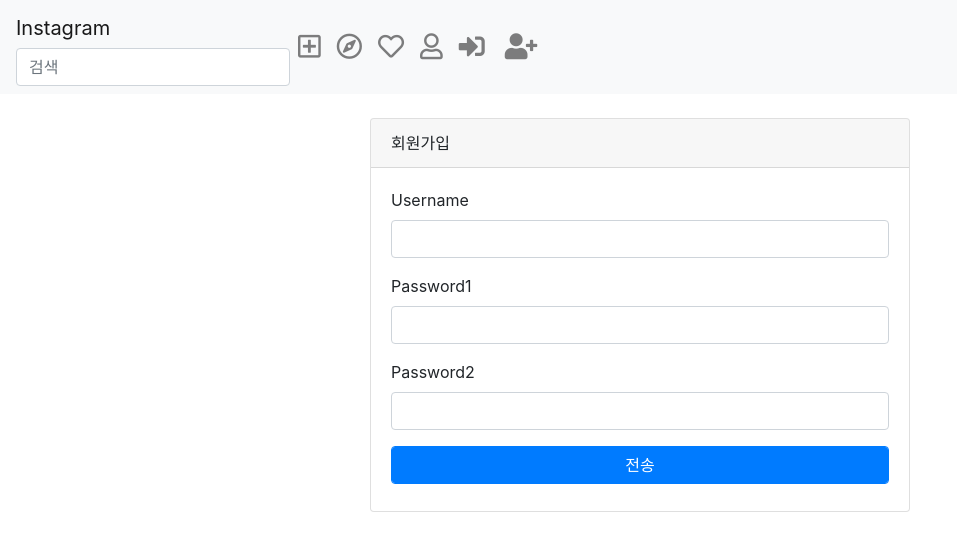
After one commit to AsheKR/instagram, a Django app: page /members/signup/ in a window 1280 px wide. The commit adds this page. Shown: the top 551 px of the page, without its empty margins (0-957 px from the left). Run offline with Django 3.2, Linux system fonts and the light colour scheme; some libraries are stand-ins or nearby versions.

Commit message:
signup view, url, template 연결

```diff
--- a/app/members/forms.py
+++ b/app/members/forms.py
@@ -5,7 +5,7 @@
     username = forms.CharField(
         widget=forms.TextInput(
             attrs={
-                'class':'form-control'
+                'class': 'form-control'
             }
         ),
     )
@@ -16,3 +16,27 @@
             }
         ),
     )
+
+
+class SignupForm(forms.Form):
+    username = forms.CharField(
+        widget=forms.TextInput(
+            attrs={
+                'class': 'form-control'
+            }
+        ),
+    )
+    password1 = forms.CharField(
+        widget=forms.PasswordInput(
+            attrs={
+                'class': 'form-control',
+            }
+        ),
+    )
+    password2 = forms.CharField(
+        widget=forms.PasswordInput(
+            attrs={
+                'class': 'form-control',
+            }
+        ),
+    )
--- a/app/members/urls.py
+++ b/app/members/urls.py
@@ -6,5 +6,6 @@
 
 urlpatterns = [
     path('login/', views.login_view, name='login_view'),
-    path('logout/', views.logout_view, name='logout_view')
+    path('logout/', views.logout_view, name='logout_view'),
+    path('signup/', views.signup_view, name='signup_view'),
 ]
--- a/app/members/views.py
+++ b/app/members/views.py
@@ -1,7 +1,8 @@
 from django.contrib.auth import authenticate, login, logout
 from django.shortcuts import render, redirect
 
-from .forms import LoginForm
+from .forms import LoginForm, SignupForm
+
 
 # Create your views here.
 def login_view(request):
@@ -57,3 +58,20 @@
     if request.method == 'POST':
         logout(request)
         return redirect('posts:post_list')
+
+
+def signup_view(request):
+    # URL: /members/signup/
+    # Template: members/signup.html
+    # Form:
+    # SignupForm
+    # username, password1, password2
+    # 나머지 요소들은 login.html의 요소를 최대한 재활용
+    if request.method == "POST":
+        pass
+    else:
+        form = SignupForm()
+        context = {
+            'form': form
+        }
+        return render(request, 'members/signup.html', context)
--- /dev/null
+++ b/app/templates/members/signup.html
@@ -0,0 +1,41 @@
+{% extends 'posts/base.html' %}
+
+{% block content %}
+<div class="container">
+        <div class="row justify-content-center mb-4">
+            <div class="col col-lg-6 col-sm-12 col-offset-2">
+                <div class="card">
+                    <div class="card-header">
+                        회원가입
+                    </div>
+                    <div class="card-body">
+                        <div class="card-text">
+                            <form action="{% url 'members:login_view' %}" method="post">
+                                {% csrf_token %}
+                                <div class="form-group">
+                                    <div class="custom-file mb-2">
+                                        {% for field in form %}
+                                            {{ field.errors }}
+                                            <div class="form-group">
+                                                <label for="{{ form..id_for_label }}">{{ field.label }}</label>
+                                                {{ field }}
+                                            </div>
+                                        {% endfor %}
+                                        <div class="form-group">
+                                            <button type="submit" class="btn btn-primary form-control">전송</button>
+                                        </div>
+                                    </div>
+                                </div>
+                            </form>
+                        </div>
+                    </div>
+                </div>
+            </div>
+        </div>
+</div>
+{% endblock %}
+
+<!--
+<input type="file" name="photo" id="id-photo" class="custom-file-input">
+                                        <label for="id-photo" class="custom-file-label">이미지 파일</label>
+-->
--- a/app/templates/posts/base.html
+++ b/app/templates/posts/base.html
@@ -25,33 +25,41 @@
 			cursor: pointer
 		}
 
+
+
+
+
+
     </style>
 </head>
 <body>
 <div id="wrap">
     <nav class="navbar navbar-expand-lg navbar-light bg-light mb-4">
+        <div class="navbar-header">
             <!--좌측 제목-->
-        <a href="{% url 'posts:post_list' %}" class="navbar-brand">Instagram</a>
+            <a href="{% url 'posts:post_list' %}" class="navbar-brand navbar-left">Instagram</a>
+
             <!--검색 form-->
-        <form action="#" class="form-inline ml-md-auto">
+            <form action="#" class="form-inline ml-md-auto navbar-center">
                 <input type="text" class="form-control" placeholder="검색">
             </form>
+        </div>
             <!--우측 3개 메뉴 버튼-->
-        <ul class="navbar-nav ml-md-auto">
-            <li class="nav-item">
+            <ul class="navbar-nav navbar-right">
+                <li>
                     <a href="{% url 'posts:post_create' %}" class="nav-link"><i class="far fa-plus-square nav_far"></i></a>
                 </li>
-            <li class="nav-item mr-sm-1">
+                <li>
                     <a href="#" class="nav-link"><i class="far fa-compass nav_far"></i></a>
                 </li>
-            <li class="nav-item mr-sm-1">
+                <li>
                     <a href="#" class="nav-link"><i class="far fa-heart nav_far"></i></a>
                 </li>
-            <li class="nav-item mr-sm-1">
+                <li>
                     <a href="#" class="nav-link"><i class="far fa-user nav_far"></i></a>
                 </li>
                 {% if user.is_authenticated %}
-            <li class="nav-item mr-sm-1">
+                <li>
                     <form action="{% url 'members:logout_view' %}" method="POST">
                         {% csrf_token %}
                         <button type="submit" class="nav-link no_button"><i class="fas fa-sign-out-alt nav_far"></i>
@@ -60,10 +68,10 @@
                 </li>
                 {% else %}
                 <li class="nav-item mr-sm-1">
-                <a href="" class="nav-link"><i class="fas fa-sign-in-alt nav_far"></i></a>
+                    <a href="{% url 'members:login_view' %}" class="nav-link"><i class="fas fa-sign-in-alt nav_far"></i></a>
                 </li>
                 <li class="nav-item mr-sm-1">
-                <a href="#" class="nav-link"><i class="fas fa-user-plus nav_far"></i></a>
+                    <a href="{% url 'members:signup_view' %}" class="nav-link"><i class="fas fa-user-plus nav_far"></i></a>
                 </li>
                 {% endif %}
             </ul>
@@ -72,4 +80,6 @@
     {% endblock %}
 </div>
 </body>
+<script src="https://ajax.googleapis.com/ajax/libs/jquery/3.3.1/jquery.min.js"></script>
+<script src="{% static 'bootstrap/js/bootstrap.js' %}"></script>
 </html>
```
Lines whose indentation alone changed are shown as unchanged.
